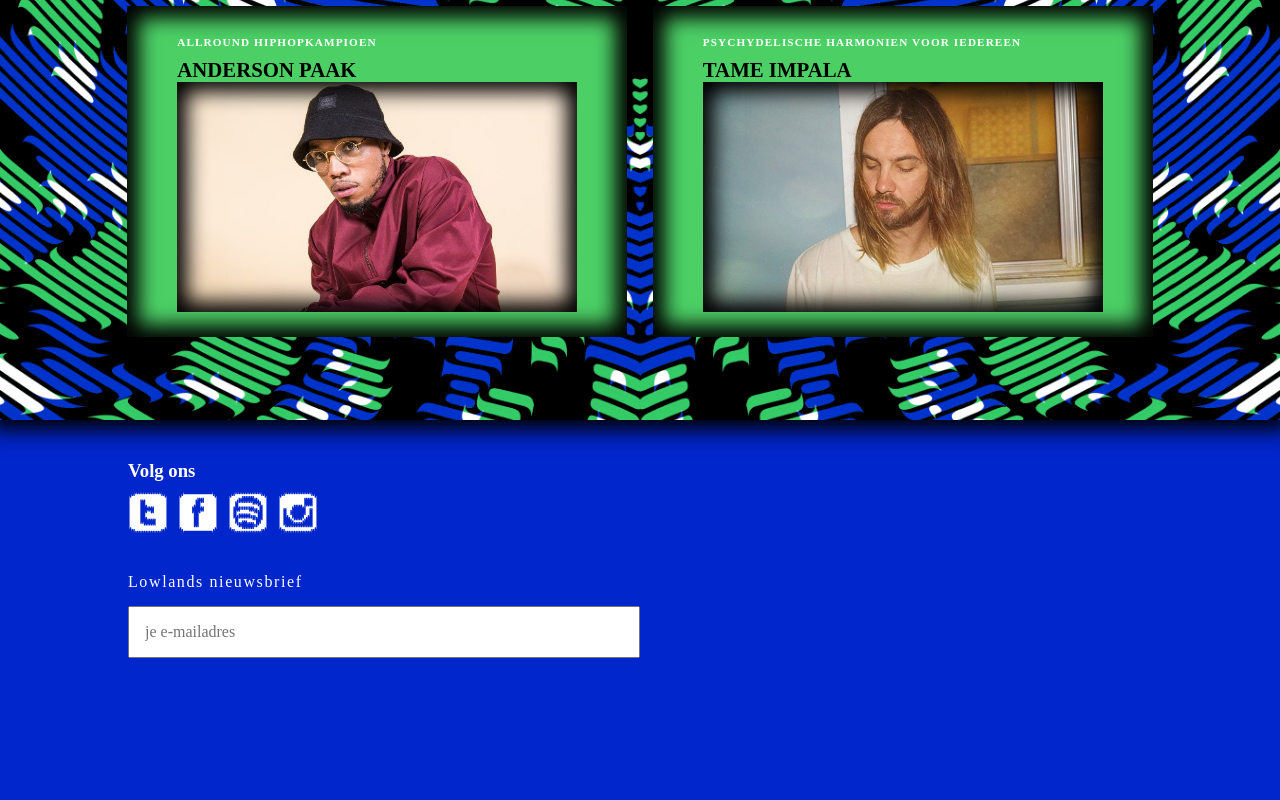
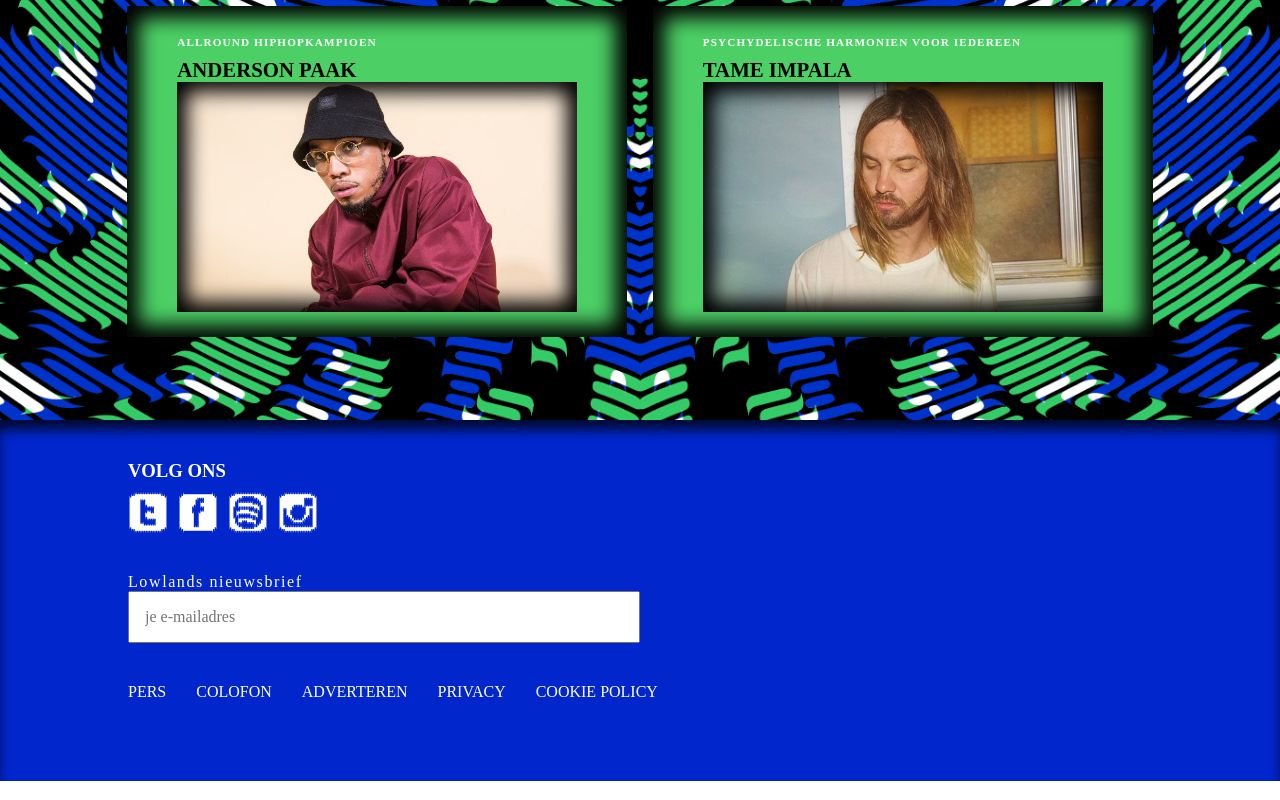
Before and after one commit to roelandvs/portfolio, a plain HTML site: page frontend/index.html in a window 1280 px wide. Shown: the part 1463-2263 px from the top of the page. Drawn offline with Linux system fonts and the light colour scheme; a web font is replaced by a local one.

Commit message:
Add files via upload

```diff
--- a/frontend/index.html
+++ b/frontend/index.html
@@ -28,12 +28,12 @@
         </nav>
     </header>
 
+    <main>
         <!--       Video wil ik in de header, alleen gaat het dan fout met de z-index-->
         <div id="videoHead">
             <video src="https://player.vimeo.com/external/306127639.hd.mp4?s=1b378516854a65acbe9cc8f2e78e320d51dacb5e&amp;profile_id=174" data-fallback="https://static.lowlands.nl/static/images/stills/2019/04-AA_00000.png" autoplay="" loop="" muted=""></video>
         </div>
 
-    <main>
         <section>
             <a class="artiesten" href="">
                 <article>
@@ -131,11 +131,20 @@
             <li>&#xE938;</li>
         </ul>
 
-
+        <!--        hoe is het het handigst om dit naast elkaar te zetten?-->
         <form method="post" target="_blank">
             <legend>Lowlands nieuwsbrief</legend>
             <input type="email" name="email" value="" placeholder="je e-mailadres">
         </form>
+
+        <ul>
+            <li>Pers</li>
+            <li>Colofon</li>
+            <li>Adverteren</li>
+            <li>Privacy</li>
+            <li>Cookie policy</li>
+        </ul>
+
     </footer>
 
     <script src="js/javascript.js"></script>
--- a/frontend/style/style.css
+++ b/frontend/style/style.css
@@ -14,6 +14,10 @@
 }
 
 /*-----------Algemeen-----------*/
+html {
+    width: 100vw;
+}
+
 body {
     width: 100%;
     font-family: LLHvH-Open89;
@@ -41,6 +45,7 @@ h2 {
 
 h3 {
     color: white;
+    text-transform: uppercase;
 }
 
 ul {
@@ -105,6 +110,7 @@ header ul li a:hover {
 /*-----------Programma pagina-video-----------*/
 #videoHead {
     width: 100vw;
+    min-width: 50px;
     overflow: hidden;
     margin-top: -5px;
     -webkit-box-shadow: 0px 0px 15px 5px rgba(0, 0, 0, 1);
@@ -118,11 +124,13 @@ video {
 }
 
 /*-----------Programma pagina-----------*/
+
+/*section en article moeten of algemeen worden of een id krijgen*/
 section {
     display: flex;
     flex-wrap: wrap;
     justify-content: center;
-    width: 100%;
+    width: 100vw;
     margin: 55vw auto 0;
     padding: 70px 0;
     background-image: url("../img/achtergrond3.png");
@@ -169,31 +177,48 @@ article div img {
 
 /*-----------Footer-----------*/
 footer {
-    height: 300px;
+    position: relative;
     background-color: #0026cc;
+    z-index: 0;
     margin: 0 auto;
     padding: 40px 10vw;
+    -webkit-box-shadow: inset 0px 12px 12px -2px rgba(0, 0, 0, 0.75);
 }
 
 footer ul {
     display: flex;
+    flex-direction: column;
     margin-bottom: 30px;
+}
+
+footer ul li {
+    color: white;
+    margin: 10px 0px;
+    margin-right: 30px;
+    transition: all 0.5s;
+    text-transform: uppercase;
+}
+
+footer ul li:nth-child(1) {
+    margin-left: 0;
+}
+
+footer ul li:hover {
+    color: #4cd066;
+}
+
+h3 + ul {
+    flex-direction: row;
+    margin-bottom: 30px;
+}
+
+h3 + ul {
     font-family: ll-icons;
     font-size: 2.5em;
 }
 
-footer li:nth-child(1) {
-    margin-left: 0;
-}
-
-footer li {
-    color: white;
+h3 + ul li {
     margin: 10px 5px;
-    transition: all 0.5s;
-}
-
-footer li:hover {
-    color: #4cd066;
 }
 
 legend {
@@ -205,8 +230,9 @@ legend {
 input {
     width: 100%;
     padding: 15px 0 15px 15px;
-    margin: 15px auto;
+    margin: 0 auto 30px;
     font-size: 1em;
+    font-family: LLHvH-Open89;
     box-sizing: border-box;
 }
 
@@ -327,10 +353,12 @@ header ul li#verbergMenu.onzichtbaarId2 {
         -webkit-box-shadow: inset 0px 0px 20px 10px rgba(0, 0, 0, 0.7);
     }
 
-    /*-----------Footer-----------*/
+    footer ul {
+        flex-direction: row;
+    }
+
     input {
         width: 50%;
-        font-family: LLHvH-Open89;
     }
 }
 
```
Lines whose indentation alone changed are shown as unchanged.
